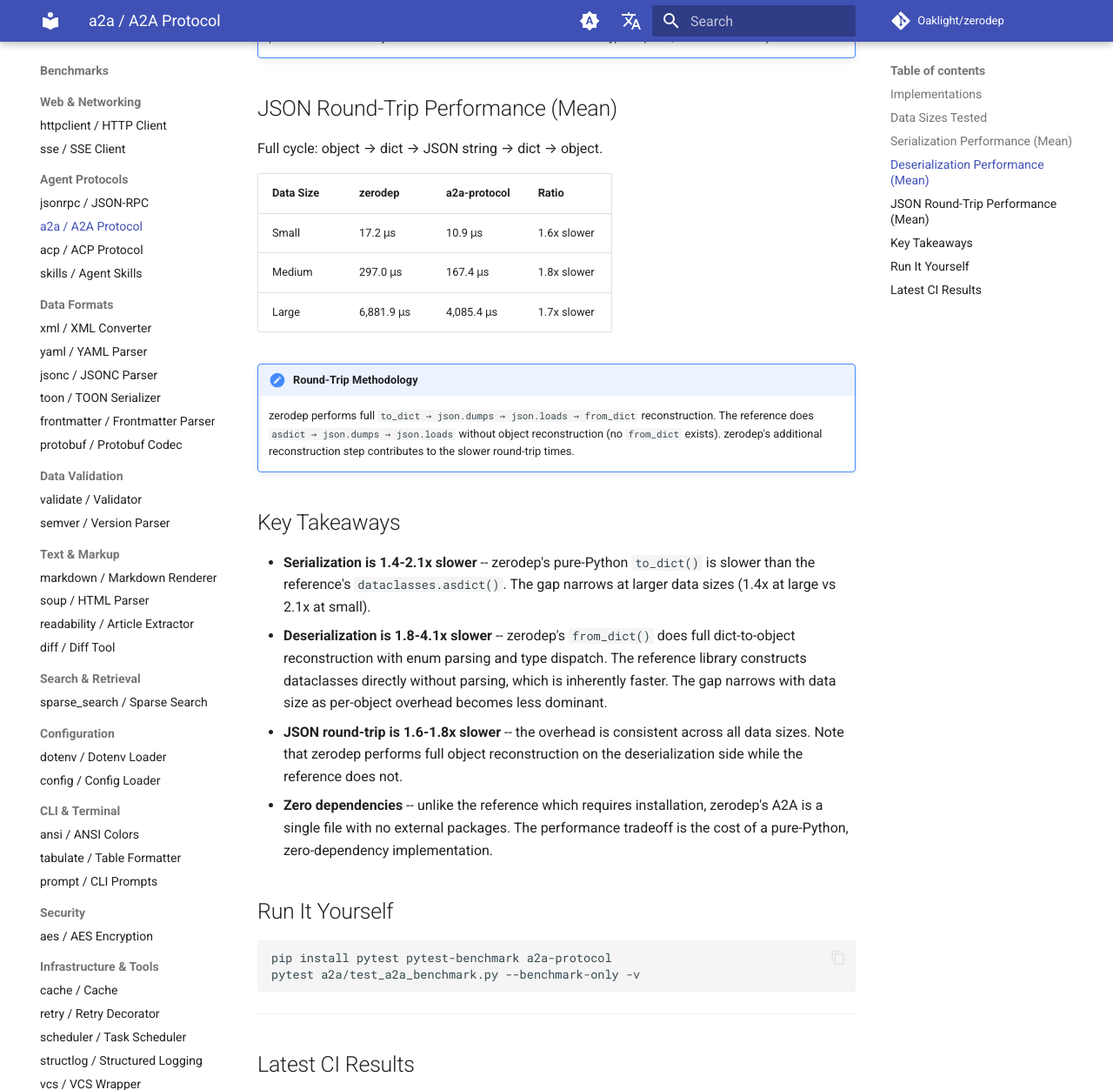
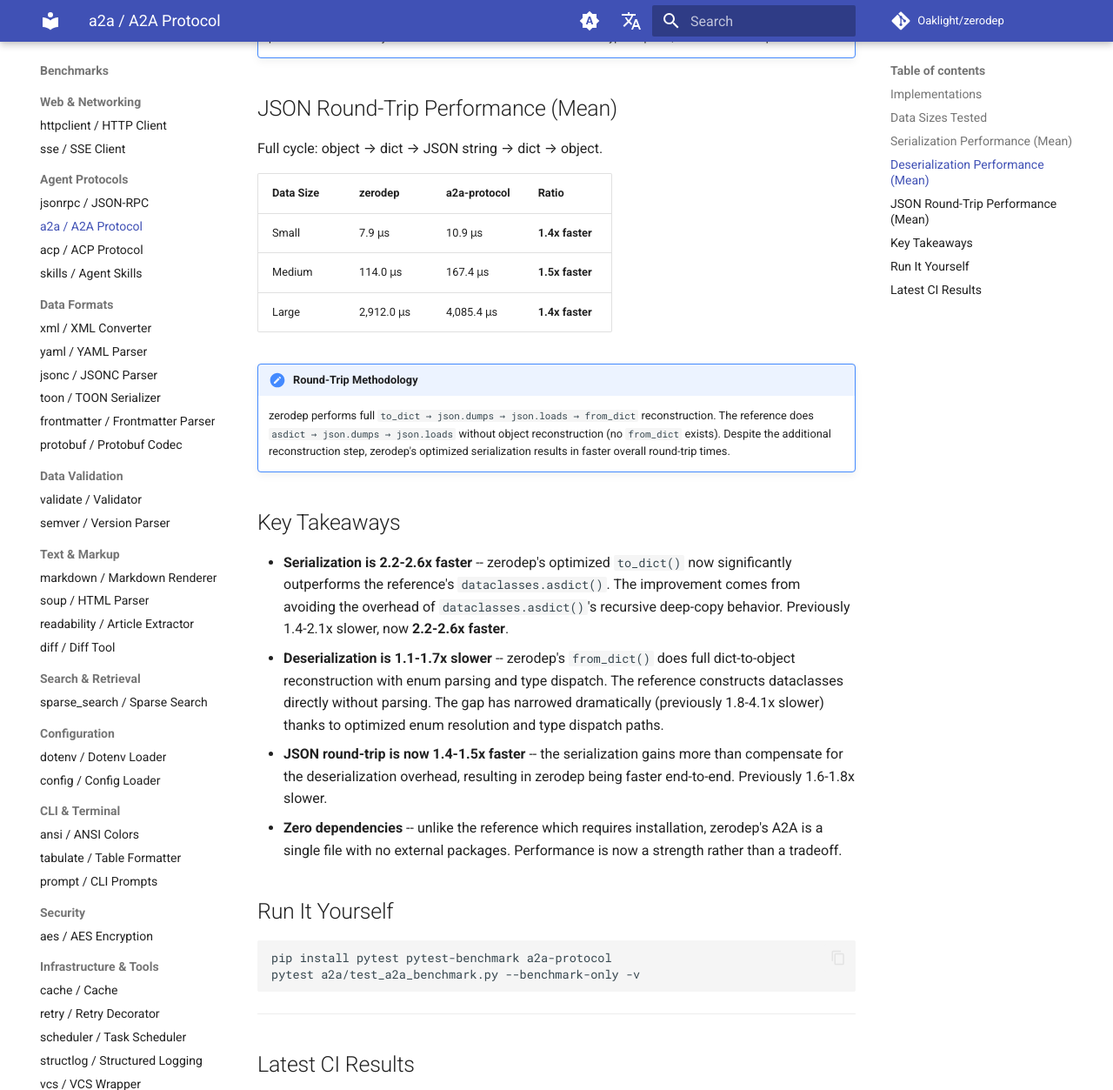
Before and after one commit to Oaklight/zerodep, an MkDocs documentation site: the page built from docs/benchmarks/a2a.md, in a window 1280 px wide and 1400 px high, scrolled down 1789 px, cut to the strip 0-1253 px from the top of the window. Shown: the whole strip at 87% size. Built offline with MkDocs 1.6.1 and Material for MkDocs 9.7.7, drawn with Linux system fonts in a browser that asks for light colours; comment, search, counter and statistics services are not loaded; some of the changed text lies outside the part shown.

Commit message:
docs: update benchmark results for a2a, cache, qr, readability optimizations
A2A serialization now 2.2-2.6x faster (was 1.4-2.1x slower),
deserialization narrowed to 1.1-1.7x slower (was 1.8-4.1x).
Cache decorator overhead improved: LRU 1.2x faster, TTL at parity.
QR encoding now faster on medium/long inputs (was ~2x slower).
Readability medium pages now 1.2x faster (was 2x slower).

```diff
--- a/docs/benchmarks/a2a.md
+++ b/docs/benchmarks/a2a.md
@@ -30,9 +30,9 @@
 
 | Data Size | zerodep | a2a-protocol | Ratio |
 |-----------|---------|--------------|-------|
-| Small | 9.1 μs | 4.2 μs | 2.1x slower |
-| Medium | 188.0 μs | 93.0 μs | 2.0x slower |
-| Large | 3,205.7 μs | 2,236.7 μs | 1.4x slower |
+| Small | 1.9 μs | 4.2 μs | **2.2x faster** |
+| Medium | 36.3 μs | 93.0 μs | **2.6x faster** |
+| Large | 917.0 μs | 2,236.7 μs | **2.4x faster** |
 
 ## Deserialization Performance (Mean)
 
@@ -40,9 +40,9 @@
 
 | Data Size | zerodep | a2a-protocol | Ratio |
 |-----------|---------|--------------|-------|
-| Small | 3.6 μs | 0.9 μs | 4.1x slower |
-| Medium | 59.5 μs | 25.9 μs | 2.3x slower |
-| Large | 1,256.4 μs | 685.5 μs | 1.8x slower |
+| Small | 1.5 μs | 0.9 μs | 1.7x slower |
+| Medium | 27.7 μs | 25.9 μs | 1.1x slower |
+| Large | 795.2 μs | 685.5 μs | 1.2x slower |
 
 !!! note "Deserialization Methodology"
     The reference library (`a2a-protocol`) uses plain dataclasses without a `from_dict()` method. The benchmark constructs objects directly from known fields rather than parsing from an arbitrary dict. zerodep's `from_dict()` performs full dict → object reconstruction with enum resolution and type dispatch, which is a richer operation.
@@ -53,19 +53,19 @@
 
 | Data Size | zerodep | a2a-protocol | Ratio |
 |-----------|---------|--------------|-------|
-| Small | 17.2 μs | 10.9 μs | 1.6x slower |
-| Medium | 297.0 μs | 167.4 μs | 1.8x slower |
-| Large | 6,881.9 μs | 4,085.4 μs | 1.7x slower |
+| Small | 7.9 μs | 10.9 μs | **1.4x faster** |
+| Medium | 114.0 μs | 167.4 μs | **1.5x faster** |
+| Large | 2,912.0 μs | 4,085.4 μs | **1.4x faster** |
 
 !!! note "Round-Trip Methodology"
-    zerodep performs full `to_dict → json.dumps → json.loads → from_dict` reconstruction. The reference does `asdict → json.dumps → json.loads` without object reconstruction (no `from_dict` exists). zerodep's additional reconstruction step contributes to the slower round-trip times.
+    zerodep performs full `to_dict → json.dumps → json.loads → from_dict` reconstruction. The reference does `asdict → json.dumps → json.loads` without object reconstruction (no `from_dict` exists). Despite the additional reconstruction step, zerodep's optimized serialization results in faster overall round-trip times.
 
 ## Key Takeaways
 
-- **Serialization is 1.4-2.1x slower** -- zerodep's pure-Python `to_dict()` is slower than the reference's `dataclasses.asdict()`. The gap narrows at larger data sizes (1.4x at large vs 2.1x at small).
-- **Deserialization is 1.8-4.1x slower** -- zerodep's `from_dict()` does full dict-to-object reconstruction with enum parsing and type dispatch. The reference library constructs dataclasses directly without parsing, which is inherently faster. The gap narrows with data size as per-object overhead becomes less dominant.
-- **JSON round-trip is 1.6-1.8x slower** -- the overhead is consistent across all data sizes. Note that zerodep performs full object reconstruction on the deserialization side while the reference does not.
-- **Zero dependencies** -- unlike the reference which requires installation, zerodep's A2A is a single file with no external packages. The performance tradeoff is the cost of a pure-Python, zero-dependency implementation.
+- **Serialization is 2.2-2.6x faster** -- zerodep's optimized `to_dict()` now significantly outperforms the reference's `dataclasses.asdict()`. The improvement comes from avoiding the overhead of `dataclasses.asdict()`'s recursive deep-copy behavior. Previously 1.4-2.1x slower, now **2.2-2.6x faster**.
+- **Deserialization is 1.1-1.7x slower** -- zerodep's `from_dict()` does full dict-to-object reconstruction with enum parsing and type dispatch. The reference constructs dataclasses directly without parsing. The gap has narrowed dramatically (previously 1.8-4.1x slower) thanks to optimized enum resolution and type dispatch paths.
+- **JSON round-trip is now 1.4-1.5x faster** -- the serialization gains more than compensate for the deserialization overhead, resulting in zerodep being faster end-to-end. Previously 1.6-1.8x slower.
+- **Zero dependencies** -- unlike the reference which requires installation, zerodep's A2A is a single file with no external packages. Performance is now a strength rather than a tradeoff.
 
 ## Run It Yourself
 
```
Also changed, not shown: other parts of docs/benchmarks/a2a.md (+1 -1 lines), docs/benchmarks/cache.md (+7 -7 lines), docs/benchmarks/qr.md (+8 -7 lines), docs/benchmarks/readability.md (+5 -5 lines), docs/changelog.md (+7 -0 lines).
